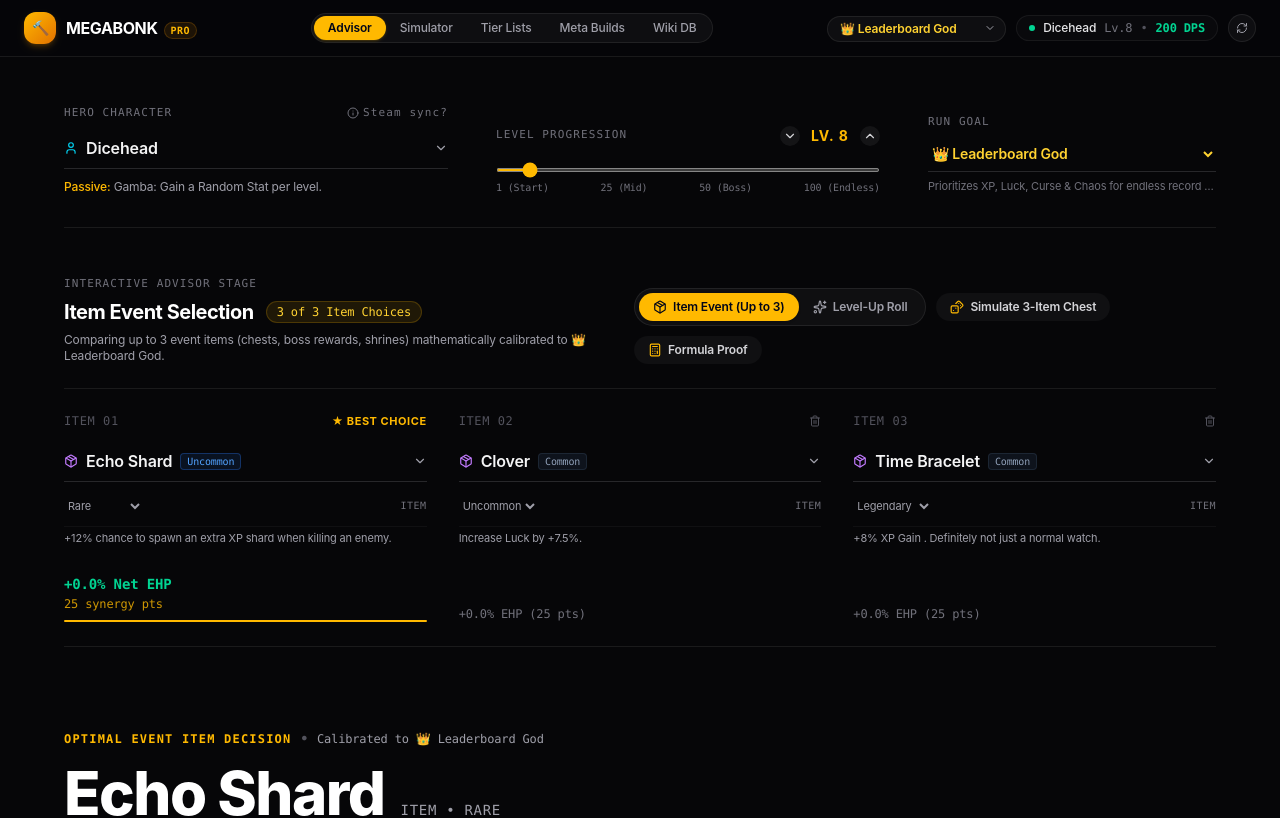
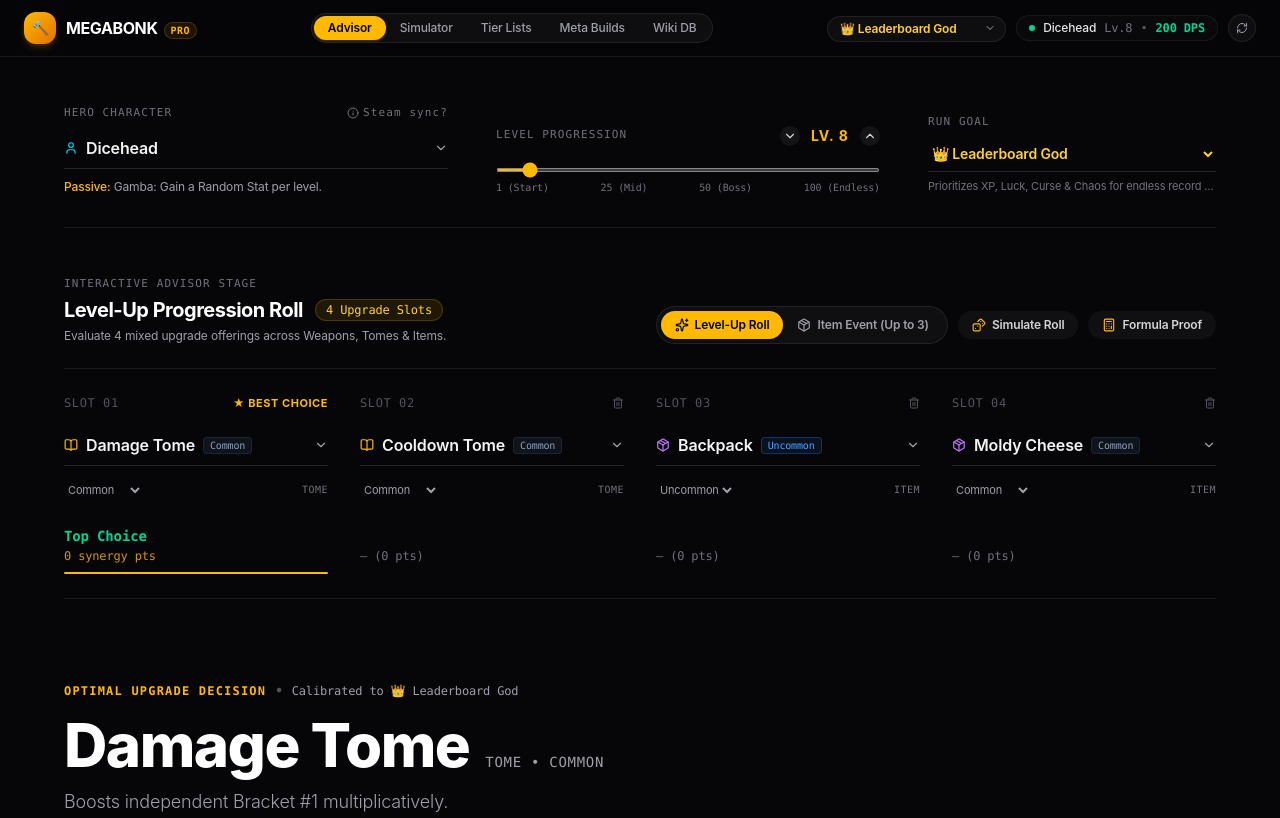
Before and after one commit to nckzvth/megabonk-build-optimizer, a React (Vite) app: page / in a window 1280 px wide. Shown: the top 818 px of the page. Built offline with nearby package versions, Linux system fonts and the light colour scheme.

Commit message:
fix(advisor): eliminate layout shifts on mode toggle and make level-ups first

```diff
--- a/src/components/UpgradeAdvisor.jsx
+++ b/src/components/UpgradeAdvisor.jsx
@@ -43,8 +43,8 @@ export default function UpgradeAdvisor({
   buildState,
   onApplyUpgrade
 }) {
-  // Advisor Mode: 'item_event' (up to 3 items) vs 'level_up' (4 mixed offers)
-  const [advisorMode, setAdvisorMode] = useState('item_event');
+  // Advisor Mode: 'level_up' (4 mixed offers, default) vs 'item_event' (up to 3 items)
+  const [advisorMode, setAdvisorMode] = useState('level_up');
 
   // Item Event Offers (up to 3 event choices)
   const [itemOffers, setItemOffers] = useState([
@@ -341,32 +341,44 @@ export default function UpgradeAdvisor({
         </div>
       )}
 
-      {/* 2. THE INTERACTIVE STAGE: UP TO 3 ITEM EVENT CHOICES OR 4 LEVEL-UP ROLLS (ZERO CARDS) */}
+      {/* 2. THE INTERACTIVE STAGE: ZERO LAYOUT SHIFT ARCHITECTURAL GRID */}
       <div>
         <div className="flex flex-col md:flex-row md:items-end justify-between gap-6 mb-6">
-          <div className="space-y-1.5">
+          <div className="space-y-1">
             <span className="text-[11px] font-mono uppercase tracking-widest text-zinc-500 block">
               Interactive Advisor Stage
             </span>
             <div className="flex items-center gap-3">
               <h2 className="text-xl font-bold tracking-tight text-white">
-                {advisorMode === 'item_event' ? 'Item Event Selection' : 'Level-Up Progression Roll'}
+                {advisorMode === 'level_up' ? 'Level-Up Progression Roll' : 'Item Event Selection'}
               </h2>
               <span className="text-xs font-mono px-2.5 py-0.5 rounded-full bg-amber-400/10 text-amber-300 border border-amber-400/20">
-                {advisorMode === 'item_event' ? `${activeOffers.length} of 3 Item Choices` : `${activeOffers.length} of 4 Upgrade Slots`}
+                {advisorMode === 'level_up' ? '4 Upgrade Slots' : `${activeOffers.length} of 3 Item Choices`}
               </span>
             </div>
-            <p className="text-xs text-zinc-400 font-sans max-w-xl">
-              {advisorMode === 'item_event'
-                ? `Comparing up to 3 event items (chests, boss rewards, shrines) mathematically calibrated to ${objectives.find(o => o.id === activePurpose)?.label}.`
-                : `Evaluate standard 4-slot level-up offerings across Weapons, Tomes, and Items.`}
+            <p className="text-xs text-zinc-400 font-sans">
+              {advisorMode === 'level_up'
+                ? 'Evaluate 4 mixed upgrade offerings across Weapons, Tomes & Items.'
+                : `Compare up to 3 event drops across Chests, Bosses & Shrines calibrated to ${objectives.find(o => o.id === activePurpose)?.label}.`}
             </p>
           </div>
 
-          {/* Mode Switcher + Controls */}
-          <div className="flex flex-wrap items-center gap-2.5">
-            {/* Apple Segmented Control */}
+          {/* Mode Switcher + Controls (Fixed dimensions, zero wrap) */}
+          <div className="flex items-center gap-2.5 shrink-0">
+            {/* Apple Segmented Control - Level-Up FIRST, Item Event SECOND */}
             <div className="inline-flex p-1 rounded-full bg-white/[0.04] border border-white/[0.08]">
+              <button
+                type="button"
+                onClick={() => setAdvisorMode('level_up')}
+                className={`px-3.5 py-1.5 rounded-full text-xs font-semibold transition-all cursor-pointer flex items-center gap-1.5 ${
+                  advisorMode === 'level_up'
+                    ? 'bg-amber-400 text-slate-950 font-bold shadow-sm'
+                    : 'text-zinc-400 hover:text-white'
+                }`}
+              >
+                <Sparkles className="w-3.5 h-3.5" />
+                <span>Level-Up Roll</span>
+              </button>
               <button
                 type="button"
                 onClick={() => setAdvisorMode('item_event')}
@@ -379,33 +391,7 @@ export default function UpgradeAdvisor({
                 <Package className="w-3.5 h-3.5" />
                 <span>Item Event (Up to 3)</span>
               </button>
-              <button
-                type="button"
-                onClick={() => setAdvisorMode('level_up')}
-                className={`px-3.5 py-1.5 rounded-full text-xs font-semibold transition-all cursor-pointer flex items-center gap-1.5 ${
-                  advisorMode === 'level_up'
-                    ? 'bg-amber-400 text-slate-950 font-bold shadow-sm'
-                    : 'text-zinc-400 hover:text-white'
-                }`}
-              >
-                <Sparkles className="w-3.5 h-3.5" />
-                <span>Level-Up Roll</span>
-              </button>
             </div>
-
-            {/* Add Slot Button if under cap */}
-            {((advisorMode === 'item_event' && itemOffers.length < 3) ||
-              (advisorMode === 'level_up' && levelUpOffers.length < 4)) && (
-              <button
-                type="button"
-                onClick={addOfferSlot}
-                className="px-3 py-1.5 rounded-full text-xs font-semibold text-zinc-300 hover:text-white bg-white/[0.04] hover:bg-white/[0.08] transition-all cursor-pointer flex items-center gap-1"
-                title="Add Choice Slot"
-              >
-                <Plus className="w-3.5 h-3.5 text-amber-400" />
-                <span>Add Choice</span>
-              </button>
-            )}
 
             {/* Quick Simulate / Roll */}
             <button
@@ -413,7 +399,7 @@ export default function UpgradeAdvisor({
               className="px-3.5 py-1.5 rounded-full text-xs font-semibold text-zinc-300 hover:text-white bg-white/[0.04] hover:bg-white/[0.08] transition-all cursor-pointer flex items-center gap-1.5"
             >
               <Dices className="w-3.5 h-3.5 text-amber-400" />
-              <span>{advisorMode === 'item_event' ? 'Simulate 3-Item Chest' : 'Simulate Roll'}</span>
+              <span>Simulate Roll</span>
             </button>
 
             {/* Math Proof Button */}
@@ -427,18 +413,17 @@ export default function UpgradeAdvisor({
           </div>
         </div>
 
-        {/* Open Architectural Columns (3 Columns for Item Event, 4 for Level-Up) */}
-        <div className={`grid grid-cols-1 sm:grid-cols-2 ${advisorMode === 'item_event' ? 'lg:grid-cols-3' : 'lg:grid-cols-4'} gap-8 py-6 border-y border-white/[0.08]`}>
+        {/* Stable 4-Column Architectural Grid - Zero Width or Horizontal Layout Shift */}
+        <div className="grid grid-cols-1 sm:grid-cols-2 lg:grid-cols-4 gap-8 py-6 border-y border-white/[0.08]">
           {activeOffers.map((offer, idx) => {
             const isWinner = bestChoice && bestChoice.name.toLowerCase() === offer.name.toLowerCase();
             const rankedEntry = rankedOffers.find(r => r.name.toLowerCase() === offer.name.toLowerCase());
-            const itemDetail = advisorMode === 'item_event' ? itemMap.get(offer.name?.toLowerCase()) : null;
 
             return (
               <div key={offer.id || idx} className="space-y-3 relative flex flex-col justify-between">
                 <div className="space-y-3">
                   {/* Slot Number & Best Choice Tag */}
-                  <div className="flex items-center justify-between text-xs font-mono">
+                  <div className="flex items-center justify-between text-xs font-mono h-5">
                     <span className="text-zinc-600 tracking-wider">
                       {advisorMode === 'item_event' ? `ITEM 0${idx + 1}` : `SLOT 0${idx + 1}`}
                     </span>
@@ -470,7 +455,7 @@ export default function UpgradeAdvisor({
                   />
 
                   {/* Rarity & Type */}
-                  <div className="flex items-center justify-between text-xs text-zinc-400 pt-1">
+                  <div className="flex items-center justify-between text-xs text-zinc-400 pt-1 h-5">
                     <select
                       value={offer.rarity}
                       onChange={(e) => handleOfferRarityChange(idx, e.target.value)}
@@ -485,21 +470,16 @@ export default function UpgradeAdvisor({
                       {offer.type}
                     </span>
                   </div>
-
-                  {/* Clean Item Description Callout for Item Events */}
-                  {itemDetail && (
-                    <div className="text-[11px] text-zinc-400 leading-snug pt-1 font-sans border-t border-white/[0.04]">
-                      {itemDetail.description}
-                    </div>
-                  )}
                 </div>
 
-                {/* Mathematical Delta Preview */}
-                <div className="pt-4">
+                {/* Mathematical Delta Preview - Fixed Min Height for zero vertical shift */}
+                <div className="pt-4 min-h-[46px] flex flex-col justify-end">
                   {isWinner ? (
                     <div className="space-y-0.5">
                       <div className="text-emerald-400 font-mono font-bold text-sm">
-                        {bestChoice.dpsGainPct > 0 ? `+${bestChoice.dpsGainPct.toFixed(1)}% Net DPS` : `+${bestChoice.ehpGainPct.toFixed(1)}% Net EHP`}
+                        {bestChoice.dpsGainPct > 0
+                          ? `+${bestChoice.dpsGainPct.toFixed(1)}% Net DPS`
+                          : (bestChoice.ehpGainPct > 0 ? `+${bestChoice.ehpGainPct.toFixed(1)}% Net EHP` : 'Top Choice')}
                       </div>
                       <div className="text-xs font-mono text-amber-400/80">
                         {bestChoice.compositeScore.toFixed(0)} synergy pts
@@ -510,19 +490,53 @@ export default function UpgradeAdvisor({
                       {rankedEntry
                         ? (rankedEntry.dpsGainPct > 0
                             ? `+${rankedEntry.dpsGainPct.toFixed(1)}% DPS`
-                            : `+${rankedEntry.ehpGainPct.toFixed(1)}% EHP`) + ` (${rankedEntry.compositeScore.toFixed(0)} pts)`
+                            : (rankedEntry.ehpGainPct > 0 ? `+${rankedEntry.ehpGainPct.toFixed(1)}% EHP` : '—')) + ` (${rankedEntry.compositeScore.toFixed(0)} pts)`
                         : '—'}
                     </div>
                   )}
 
-                  {/* Glowing gold baseline indicator for the winning choice */}
-                  {isWinner && (
-                    <div className="h-0.5 w-full bg-amber-400 shadow-md shadow-amber-400/50 rounded-full mt-2"></div>
-                  )}
+                  {/* Glowing gold baseline indicator (fixed height container so card height never shifts) */}
+                  <div className="h-0.5 w-full mt-2 rounded-full overflow-hidden">
+                    {isWinner ? (
+                      <div className="h-full w-full bg-amber-400 shadow-md shadow-amber-400/50"></div>
+                    ) : (
+                      <div className="h-full w-full bg-transparent"></div>
+                    )}
+                  </div>
                 </div>
               </div>
             );
           })}
+
+          {/* 4th Column Placeholder in Item Event Mode: Guarantees columns 1, 2, and 3 maintain 100% identical 25% width */}
+          {advisorMode === 'item_event' && activeOffers.length < 4 && (
+            <div className="hidden lg:flex flex-col justify-center items-center p-6 border border-dashed border-white/[0.06] rounded-2xl text-center space-y-2 opacity-50 h-full min-h-[170px]">
+              {activeOffers.length < 3 ? (
+                <button
+                  type="button"
+                  onClick={addOfferSlot}
+                  className="flex flex-col items-center gap-2 text-zinc-400 hover:text-amber-400 transition-colors cursor-pointer group"
+                >
+                  <div className="w-8 h-8 rounded-full bg-white/[0.04] group-hover:bg-amber-400/10 flex items-center justify-center transition-all">
+                    <Plus className="w-4 h-4 text-amber-400" />
+                  </div>
+                  <span className="text-xs font-mono uppercase tracking-wider text-zinc-400 group-hover:text-amber-300">
+                    + Add 3rd Item Slot
+                  </span>
+                </button>
+              ) : (
+                <>
+                  <Package className="w-5 h-5 text-zinc-600" />
+                  <div className="text-xs font-mono text-zinc-500 uppercase tracking-wider">
+                    Event Limit: 3 Choices
+                  </div>
+                  <p className="text-[11px] text-zinc-600 font-sans max-w-[170px] leading-relaxed">
+                    Event chests, boss drops, and shrines offer a max of 3 items in Megabonk.
+                  </p>
+                </>
+              )}
+            </div>
+          )}
         </div>
       </div>
 
@@ -532,7 +546,7 @@ export default function UpgradeAdvisor({
           <div className="space-y-3">
             <div className="flex items-center gap-2">
               <span className="text-xs font-mono uppercase tracking-widest text-amber-400 font-bold">
-                {advisorMode === 'item_event' ? 'Optimal Event Item Decision' : 'Optimal Upgrade Decision'}
+                {advisorMode === 'level_up' ? 'Optimal Upgrade Decision' : 'Optimal Event Item Decision'}
               </span>
               <span className="text-zinc-600 font-mono">•</span>
               <span className="text-xs font-mono text-zinc-400">
@@ -593,7 +607,7 @@ export default function UpgradeAdvisor({
               onClick={() => onApplyUpgrade(bestChoice)}
               className="px-8 py-3.5 bg-amber-400 hover:bg-amber-300 text-slate-950 font-bold rounded-full text-sm transition-all shadow-xl shadow-amber-400/20 cursor-pointer flex items-center justify-center gap-2"
             >
-              <span>{advisorMode === 'item_event' ? `Equip ${bestChoice.name} into Inventory` : `Equip ${bestChoice.name} in Loadout`}</span>
+              <span>{advisorMode === 'level_up' ? `Equip ${bestChoice.name} in Loadout` : `Equip ${bestChoice.name} into Inventory`}</span>
               <ArrowRight className="w-4 h-4" />
             </button>
             <span className="text-xs text-zinc-500 font-mono">
@@ -607,7 +621,7 @@ export default function UpgradeAdvisor({
       <div className="space-y-4 pt-4">
         <div className="flex items-center justify-between">
           <h3 className="text-xs font-mono uppercase tracking-widest text-zinc-500">
-            {advisorMode === 'item_event' ? 'Item Event Options Ranked' : 'Full Roll Comparison Breakdown'}
+            {advisorMode === 'level_up' ? 'Full Roll Comparison Breakdown' : 'Item Event Options Ranked'}
           </h3>
           <span className="text-[11px] font-mono text-zinc-500">
             Ranked for {objectives.find(o => o.id === activePurpose)?.label}
--- a/src/engine/optimizer.js
+++ b/src/engine/optimizer.js
@@ -300,8 +300,14 @@ export function evaluateOfferedUpgrade(currentBuildState, offer, objective = 'ba
     } else if (nextWeapons.length < 4) {
       nextWeapons.push({ name: offerName, level: 1 });
     } else {
-      // Replaces or upgrades lowest
-      existing ? existing.level += 1 : nextWeapons[0].level += 1;
+      // Slots full (4/4): simulate replacing the lowest-level equipped weapon
+      let minIdx = 0;
+      for (let i = 1; i < nextWeapons.length; i++) {
+        if (nextWeapons[i].level < nextWeapons[minIdx].level) {
+          minIdx = i;
+        }
+      }
+      nextWeapons[minIdx] = { name: offerName, level: 1 };
     }
   } else if (offerType === 'tome') {
     upgradeCategory = 'Tome';
@@ -311,7 +317,14 @@ export function evaluateOfferedUpgrade(currentBuildState, offer, objective = 'ba
     } else if (nextTomes.length < 4) {
       nextTomes.push({ name: offerName, level: 1 });
     } else {
-      nextTomes[0].level += 1;
+      // Slots full (4/4): simulate replacing the lowest-level equipped tome
+      let minIdx = 0;
+      for (let i = 1; i < nextTomes.length; i++) {
+        if (nextTomes[i].level < nextTomes[minIdx].level) {
+          minIdx = i;
+        }
+      }
+      nextTomes[minIdx] = { name: offerName, level: 1 };
     }
     const tObj = tomeMap.get(offerName.toLowerCase());
     if (tObj) bracketModified = tObj.bracket;
```
